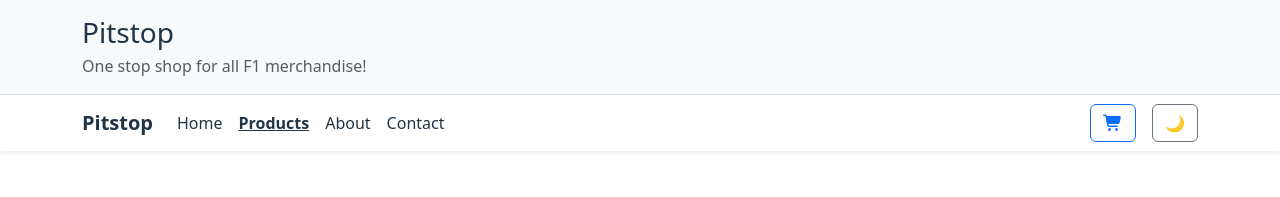
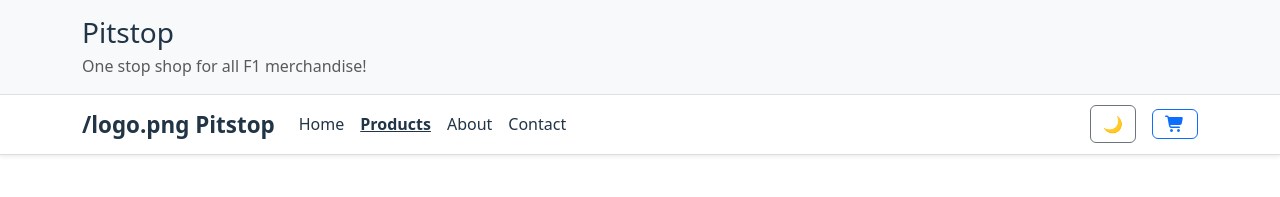
Before and after one commit to jlventura594-bot/react-ecommerce-frontend, a React (Vite) app: page /products in a window 1280 px wide. Shown: the top 197 px of the page. Built offline with nearby package versions, Linux system fonts and the light colour scheme; no server answers.

Commit message:
Navbar polish

```diff
--- a/src/components/Navbar.jsx
+++ b/src/components/Navbar.jsx
@@ -11,16 +11,25 @@ export default function Navbar() {
   return (
     <nav
       className="navbar navbar-expand-lg shadow-sm"
-      style={{ backgroundColor: "var(--nav-bg)" }}
+      style={{
+        backgroundColor: "var(--nav-bg)",
+        borderBottom: "1px solid var(--border)"
+      }}
     >
       <div className="container">
 
-        {/* Brand */}
-        <Link className="navbar-brand fw-bold" to="/" style={{ color: "var(--text)" }}>
+        {/* Brand + Logo */}
+        <Link
+          className="navbar-brand d-flex align-items-center gap-2 fw-bold"
+          to="/"
+          style={{ color: "var(--text)", fontSize: "1.4rem" }}
+        >
+          {/* Replace /logo.png with your actual file */}
+          /logo.png
           Pitstop
         </Link>
 
-        {/* Mobile Hamburger */}
+        {/* Mobile Toggle */}
         <button
           className="navbar-toggler"
           type="button"
@@ -33,8 +42,9 @@ export default function Navbar() {
           <span className="navbar-toggler-icon"></span>
         </button>
 
-        {/* Menu */}
         <div className="collapse navbar-collapse" id="mainNavbar">
+
+          {/* Navigation Links */}
           <ul className="navbar-nav me-auto mb-2 mb-lg-0">
 
             <li className="nav-item">
@@ -42,8 +52,9 @@ export default function Navbar() {
                 to="/"
                 end
                 className={({ isActive }) =>
-                  isActive ? "nav-link active" : "nav-link"
+                  isActive ? "nav-link active fw-semibold" : "nav-link"
                 }
+                style={{ color: "var(--text)" }}
               >
                 Home
               </NavLink>
@@ -53,8 +64,9 @@ export default function Navbar() {
               <NavLink
                 to="/products"
                 className={({ isActive }) =>
-                  isActive ? "nav-link active" : "nav-link"
+                  isActive ? "nav-link active fw-semibold" : "nav-link"
                 }
+                style={{ color: "var(--text)" }}
               >
                 Products
               </NavLink>
@@ -64,8 +76,9 @@ export default function Navbar() {
               <NavLink
                 to="/about"
                 className={({ isActive }) =>
-                  isActive ? "nav-link active" : "nav-link"
+                  isActive ? "nav-link active fw-semibold" : "nav-link"
                 }
+                style={{ color: "var(--text)" }}
               >
                 About
               </NavLink>
@@ -75,8 +88,9 @@ export default function Navbar() {
               <NavLink
                 to="/contact"
                 className={({ isActive }) =>
-                  isActive ? "nav-link active" : "nav-link"
+                  isActive ? "nav-link active fw-semibold" : "nav-link"
                 }
+                style={{ color: "var(--text)" }}
               >
                 Contact
               </NavLink>
@@ -87,26 +101,32 @@ export default function Navbar() {
           {/* Right Side Buttons */}
           <div className="d-flex align-items-center gap-3">
 
-            {/* Cart */}
+            {/* Theme Toggle */}
+            <button
+              className="btn btn-outline-secondary d-flex align-items-center"
+              onClick={toggleTheme}
+              title="Toggle Theme"
+            >
+              {theme === "light" ? "🌙" : "☀"}
+            </button>
+
+            {/* Cart Button */}
             <Link
               to="/cart"
-              className="btn btn-outline-primary position-relative"
+              className="btn btn-outline-primary position-relative d-flex align-items-center"
+              title="View Cart"
             >
               <i className="fas fa-shopping-cart"></i>
+
               {totalQty > 0 && (
-                <span className="badge bg-danger text-white position-absolute top-0 start-100 translate-middle px-2 py-1 rounded-circle">
+                <span
+                  className="badge bg-danger text-white position-absolute top-0 start-100 translate-middle px-2 py-1 rounded-circle"
+                  style={{ fontSize: "0.7rem" }}
+                >
                   {totalQty}
                 </span>
               )}
             </Link>
-
-            {/* Dark Mode Toggle */}
-            <button
-              className="btn btn-outline-secondary"
-              onClick={toggleTheme}
-            >
-              {theme === "light" ? "🌙" : "☀"}
-            </button>
 
           </div>
         </div>
--- a/src/index.css
+++ b/src/index.css
@@ -123,9 +123,14 @@ input::placeholder {
 
 .nav-link {
   color: var(--text) !important;
+  transition: 0.2s ease;
+}
+
+.nav-link:hover {
+  color: var(--link-hover) !important;
 }
 
 .nav-link.active {
-  font-weight: bold;
+  font-weight: 600;
   text-decoration: underline;
 }
```
Also changed, not shown: public/logo.png (added).
